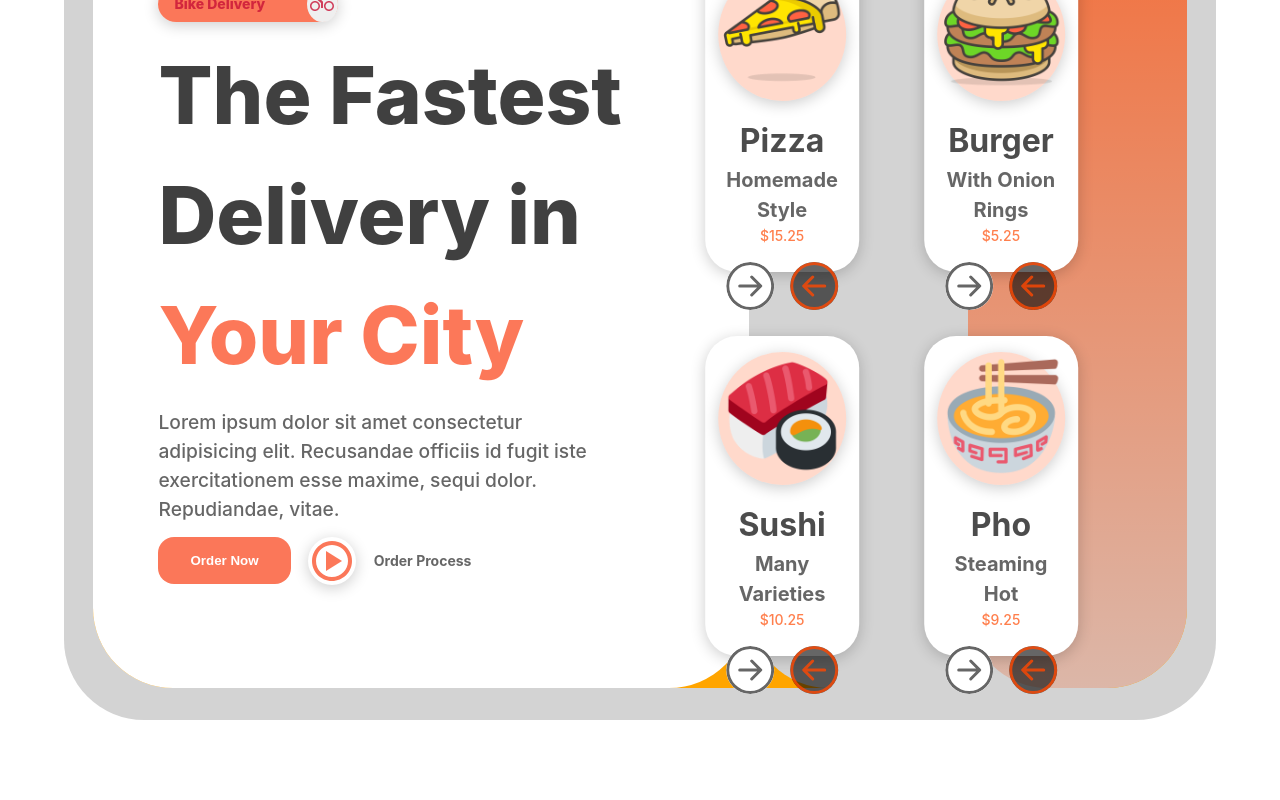
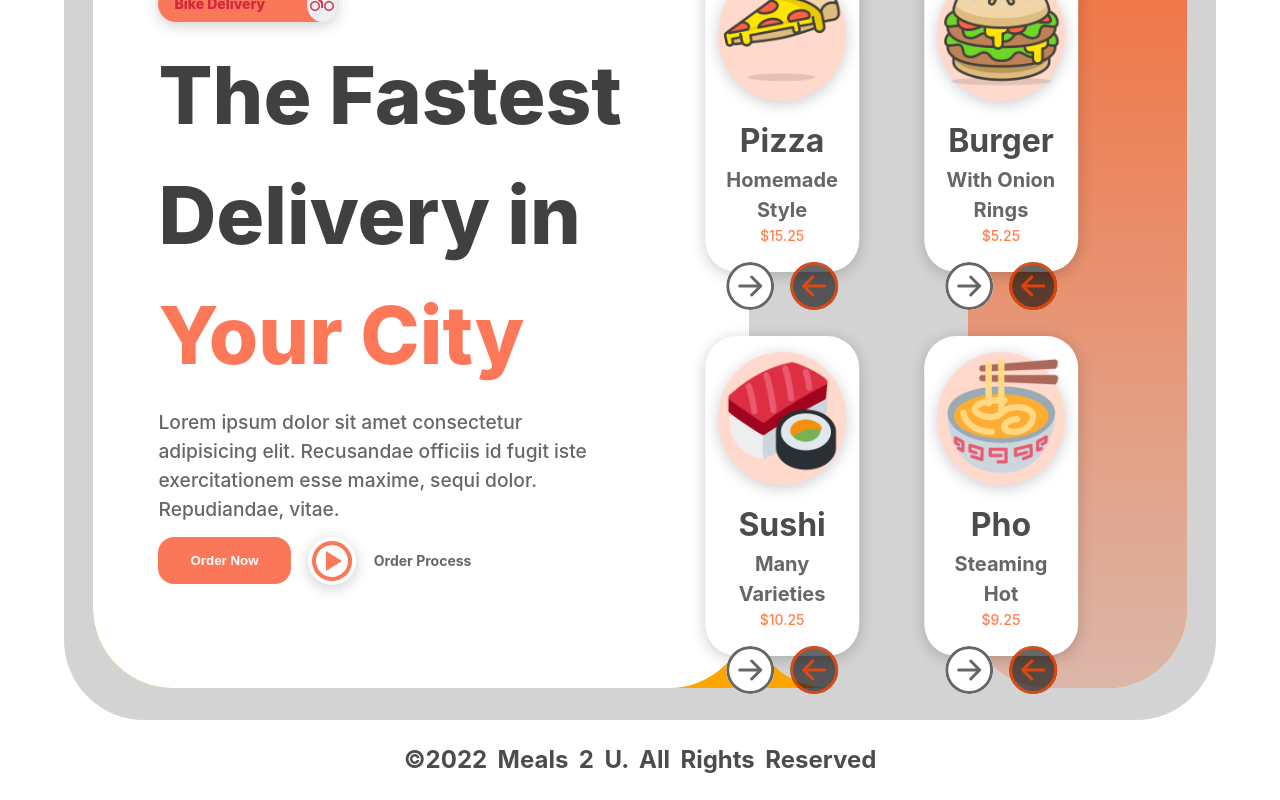
Before and after one commit to Jscorz/React-Food-Delivery-App, a React (Create React App) app: page / in a window 1280 px wide. Shown: the part 210-1010 px from the top of the page. Before the commit the page ends 930 px from the top, so only its background shows below. Built offline with nearby package versions, Linux system fonts and the light colour scheme.

Commit message:
added footer component

```diff
--- a/src/App.js
+++ b/src/App.js
@@ -7,6 +7,7 @@ import Shop from './components/Shop';
 import Service from './components/Service';
 import Sidebar from './components/Sidebar';
 import Error from './components/Error';
+import Footer from './components/Footer';
 
 function App() {
   return (
@@ -20,6 +21,7 @@ function App() {
         <Route path='/service' element={<Service />} />
         <Route path='*' element={<Error />} />
       </Routes>
+      <Footer />
     </Router>
   );
 }
--- /dev/null
+++ b/src/components/Footer.js
@@ -0,0 +1,26 @@
+import React from 'react';
+import styled from 'styled-components';
+
+const Footer = () => {
+  return (
+    <Wrapper>
+      <h4 className='footer'>
+        &copy;{new Date().getFullYear()} Meals 2 U. All rights reserved
+      </h4>
+    </Wrapper>
+  );
+};
+
+const Wrapper = styled.section`
+  .footer {
+    display: flex;
+    justify-content: center;
+    align-items: center;
+    font-size: 1.5rem;
+    color: rgba(0, 0, 0, 0.7);
+    word-spacing: 0.3rem;
+    height: 5rem;
+  }
+`;
+
+export default Footer;
```
